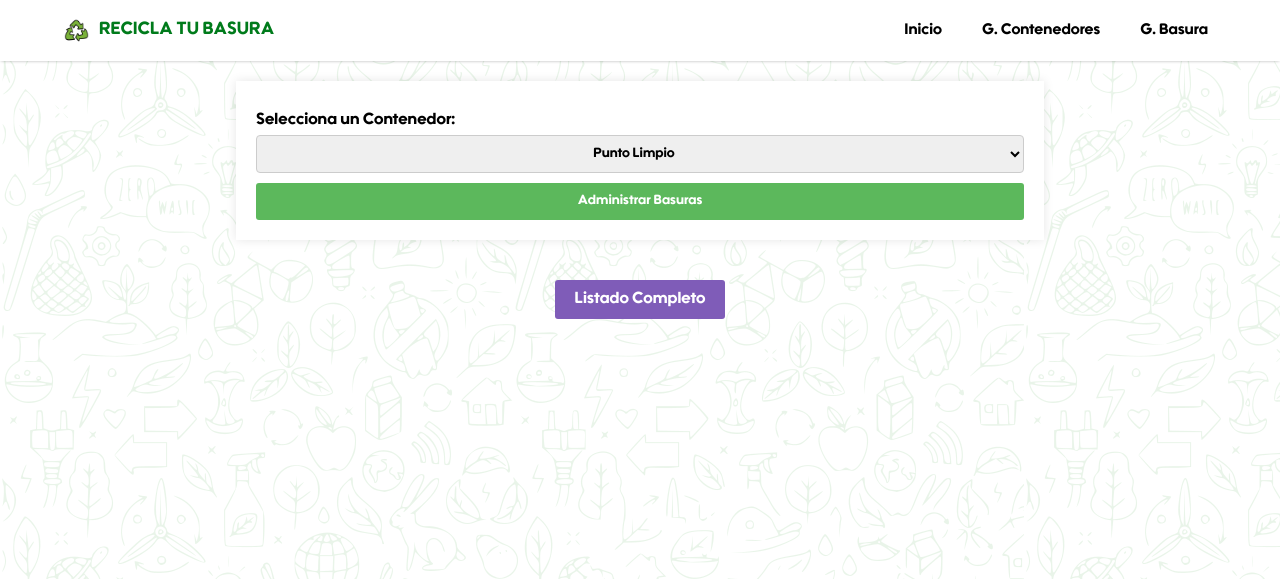
After one commit to carlosmerinosrz/proyecto_reciclaje, a PHP site: template views/vgestionbasura.php in a window 1280 px wide. The commit adds this page. Shown: the top 579 px of the page. Run offline with PHP 8.4, Linux system fonts and the light colour scheme; the template is opened without the code that fills it, so the values that code supplies are empty.

Commit message:
Modificacion codigo

```diff
--- a/controllers/ccontenedoresbasura.php
+++ b/controllers/ccontenedoresbasura.php
@@ -122,7 +122,7 @@ class CcontenedoresBasura {
                     $respuesta = $_POST['confirmacion'];
                     if ($respuesta === 'si') {
                         $resultado = $this->objContenedoresBasura->mBorrarContenedor($id);
-                        $this->mensajebueno = "Se ha borrado correctamente el contenedor";
+                        $this->mensajebueno = "Se ha borrado correctamente el contenedor. Las basuras del contenedor puedes asignarlas a otros contenedores desde la Gestion de Basura.";
                         $this->vista = 'vError';
                         return;
 
--- a/css/style.css
+++ b/css/style.css
@@ -128,6 +128,19 @@ form input[type="submit"] {
     border: none;
     border-radius: 3px;
     cursor: pointer;
+    font-family: 'utendo';
+}
+
+select {
+  width: 100%;
+  padding: 10px;
+  margin-top: 5px;
+  margin-bottom: 10px;
+  box-sizing: border-box;
+  border: 1px solid #ccc;
+  border-radius: 4px;
+  font-family: 'utendo';
+  text-align: center;
 }
 
 input{
@@ -396,6 +409,16 @@ form img {
   cursor: pointer;
   text-decoration: none;
 }
+#agregarBasuraBtn{
+  margin: 20px;
+  background-color: #3194fc; /* Color verde */
+  color: #fff;
+  padding: 10px 20px;
+  border: none;
+  border-radius: 3px;
+  cursor: pointer;
+  text-decoration: none;
+}
 
 #contenedorNegro{
   display: flex;
--- a/views/template/header.php
+++ b/views/template/header.php
@@ -19,7 +19,7 @@
                     <a href="index.php?controlador=ccontenedoresbasura&metodo=listadoContenedores">G. Contenedores</a>
                 </li>
                 <li>
-                    <a href="index.php?controlador=cbasura&metodo=listadoBasura">G. Basura</a>
+                    <a href="index.php?controlador=cbasura&metodo=eleccionGestion">G. Basura</a>
                 </li>
             </ul>
             <div class="hamburger">
@@ -34,7 +34,7 @@
                     <a href="index.php?controlador=ccontenedoresbasura&metodo=listadoContenedores">G. Contenedores</a>
                 </li>
                 <li>
-                    <a href="index.php?controlador=cbasura&metodo=listadoBasura">G. Basura</a>
+                    <a href="index.php?controlador=cbasura&metodo=eleccionGestion">G. Basura</a>
                 </li>
             </ul>
         </div>
--- a/views/valtabasura.php
+++ b/views/valtabasura.php
@@ -17,7 +17,7 @@
 
     <label for="id_contenedor">Contenedor de la Basura:</label>
     <select id="id_contenedor" name="id_contenedor">
-        <option value='NULL'>Sin contenedor</option>
+        <option value='NULL'>Punto Limpio</option>
         <?php foreach ($datos as $contenedor): ?>
             <option value="<?php echo $contenedor['id_contenedor']; ?>"><?php echo $contenedor['nombre']; ?></option>
 
--- a/views/valtacontenedores.php
+++ b/views/valtacontenedores.php
@@ -31,3 +31,6 @@
     <!-- Botón de envío -->
     <input type="submit" value="Guardar">
 </form>
+<div id="contenedorNegro">
+    <a href="index.php?controlador=ccontenedoresbasura&metodo=listadoContenedores" class="volverAlListado">VOLVER AL LISTADO</a>
+</div>
--- /dev/null
+++ b/views/vgestionbasura.php
@@ -0,0 +1,13 @@
+<div id="contenedorNegro">
+    <form action="index.php?controlador=cbasura&metodo=listadoBasuraContenedor" method="POST">
+        <label for="contenedor">Selecciona un Contenedor:</label>
+        <select id="id_contenedor" name="id_contenedor">
+            <option value='NULL'>Punto Limpio</option>
+            <?php foreach ($datos as $contenedor): ?>
+            <option value="<?php echo $contenedor['id_contenedor']; ?>"><?php echo $contenedor['nombre']; ?></option>
+            <?php endforeach; ?>
+        </select>
+        <input type="submit" value="Administrar Basuras">
+    </form>
+    <a href="index.php?controlador=cbasura&metodo=listadoBasura" class="volverAlListado">Listado Completo</a>
+</div>
--- a/views/vmodificarcontenedor.php
+++ b/views/vmodificarcontenedor.php
@@ -38,3 +38,6 @@ foreach ($datos as $basura):
             <button type="submit" class="enviarFormulario">Enviar Formulario</button>
         </form>
     </div>
+<div id="contenedorNegro">
+    <a href="index.php?controlador=ccontenedoresbasura&metodo=listadoContenedores" class="volverAlListado">VOLVER AL LISTADO</a>
+</div>
```
Also changed, not shown: controllers/cbasura.php (+14 -0 lines), models/mbasuras.php (+34 -2 lines), views/informacioncontenedores.php (+28 -0 lines).
